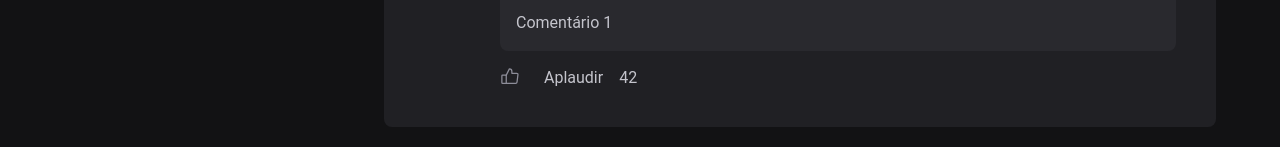
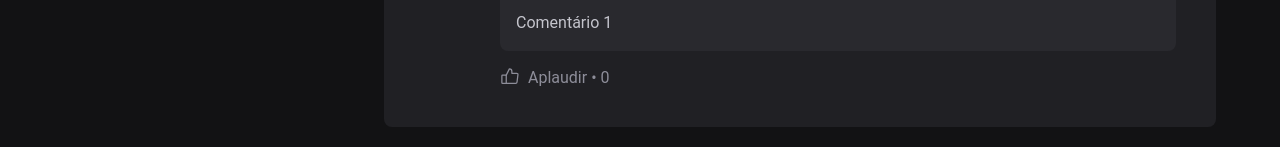
Before and after one commit to juliomalta/Feed-project, a React (Vite) app: page / in a window 1280 px wide. Shown: the part 653-800 px from the top of the page. Built offline with nearby package versions, Linux system fonts and the light colour scheme.

Commit message:
Add like functionality to Comment component

```diff
--- a/src/components/Comment.jsx
+++ b/src/components/Comment.jsx
@@ -1,9 +1,16 @@
 /* eslint-disable react/prop-types */
+import { useState } from 'react';
 import { Avatar } from './Avatar';
 import styles from './Comment.module.css';
 import { Trash, ThumbsUp } from 'phosphor-react';
 
 export function Comment( {content, onDelete } ) {
+  const [likeCount, setLikeCount] = useState(0);
+
+  function handleLike() {
+    setLikeCount(likeCount + 1);
+  }
+
   function handleDelete() {
     onDelete(content)
 
@@ -28,10 +35,10 @@ export function Comment( {content, onDelete } ) {
 
         </div>
         <footer>
-          <button>
+          <button onClick={handleLike}>
             <ThumbsUp size={20}/>
+            Aplaudir <span>{likeCount}</span>
           </button>
-          Aplaudir <span>42</span>
         </footer>
       </div>
     </div>
```
